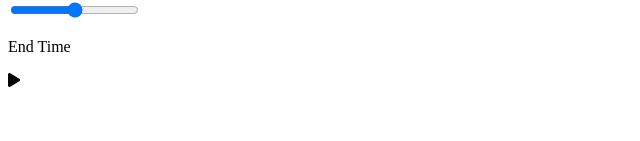
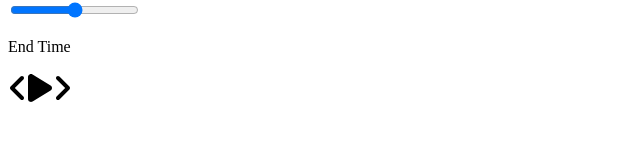
Before and after one commit to Tarun-Mittal-cell/MelodyVista-React, a React (Create React App) app: page / in a window 1280 px wide. Shown: the part 231-372 px from the top of the page, without its empty margins (0-640 px from the left). Built offline with nearby package versions, Linux system fonts and the light colour scheme.

Commit message:
added some more icons

```diff
--- a/src/components/Player.js
+++ b/src/components/Player.js
@@ -1,6 +1,6 @@
 import React from "react";
 import { FontAwesomeIcon } from '@fortawesome/react-fontawesome';
-import { faPlay } from '@fortawesome/free-solid-svg-icons';
+import { faPlay, faAngleLeft, faAngleRight } from '@fortawesome/free-solid-svg-icons';
 
 
 const Player = () => {
@@ -12,7 +12,9 @@
                 <p>End Time</p>
             </div>
             <div className="play-control">
-                <FontAwesomeIcon className="play" icon={faPlay}/>
+                <FontAwesomeIcon className="skip-back" size="2x" icon={faAngleLeft}/>
+                <FontAwesomeIcon className="play" size="2x" icon={faPlay}/>
+                <FontAwesomeIcon className="skip-forward" size="2x" icon={faAngleRight}/>
             </div>
         </div>
     );
```
